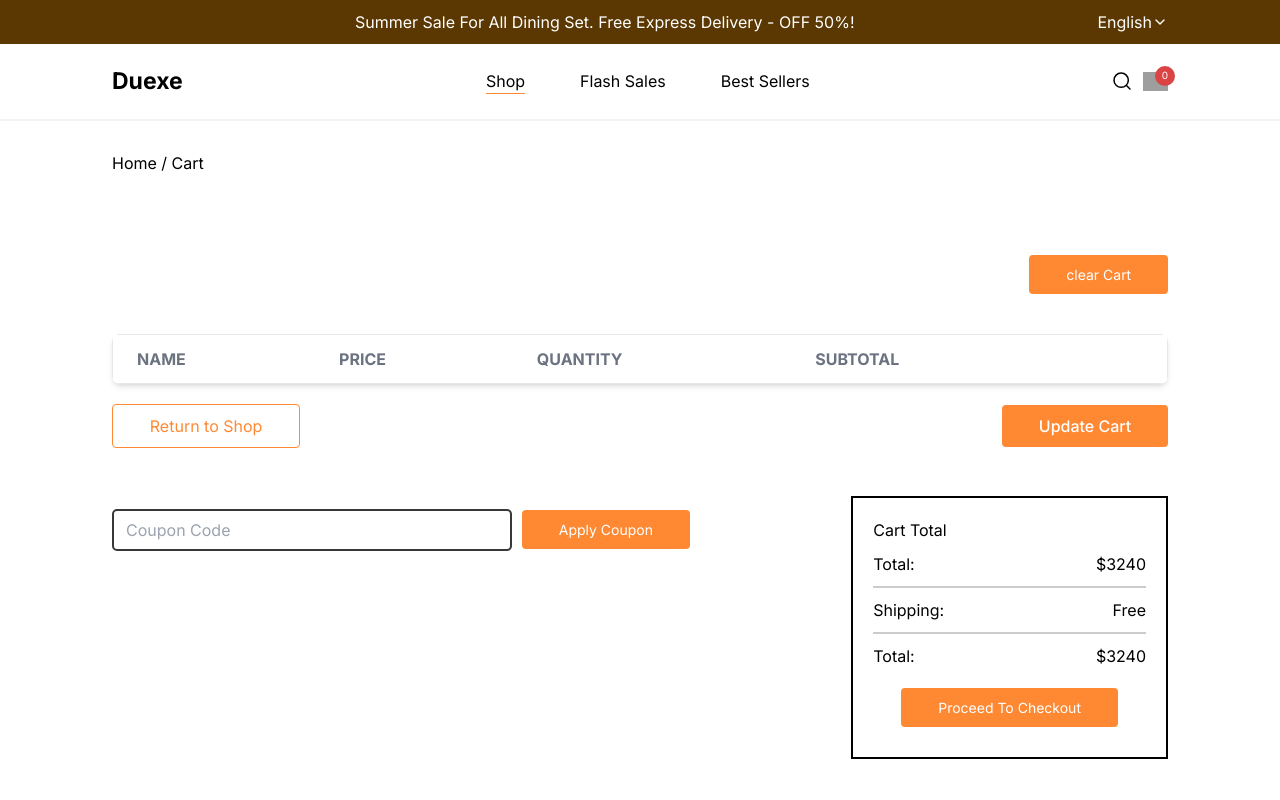
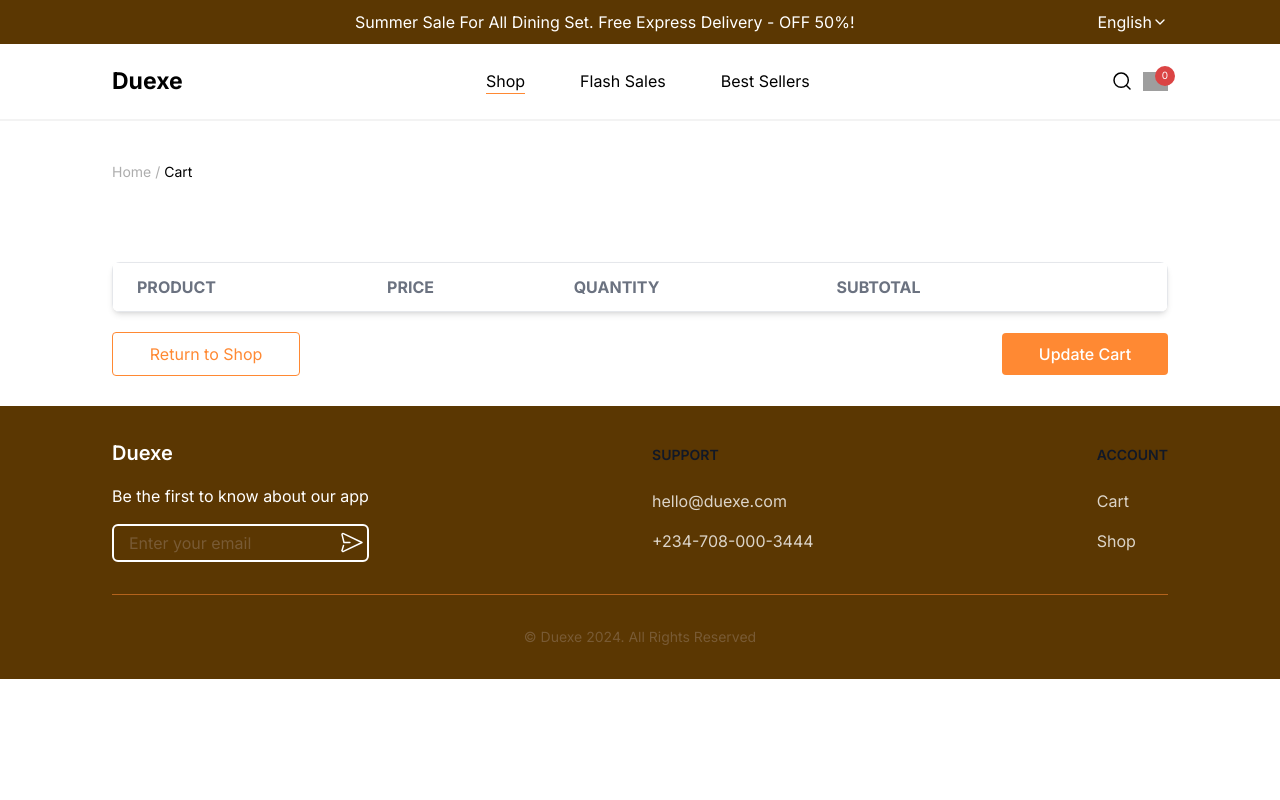
Before and after one commit to Chioma227/stage-two, a Next.js app: page /cart in a window 1280 px wide. Shown: the top 800 px of the page. Built offline with nearby package versions, Linux system fonts and the light colour scheme; grey boxes are pictures that could not be loaded.

Commit message:
displayed cart items

```diff
--- a/app/(routes)/flashsales-product/[id]/page.tsx
+++ b/app/(routes)/flashsales-product/[id]/page.tsx
@@ -12,8 +12,6 @@ import Header from "@/app/atomic/organisms/header/Header";
 import Footer from "@/app/atomic/organisms/footer/Footer";
 import Container from "@/app/atomic/atoms/container/Container";
 import { containerVariants, iconVariants } from "@/app/variant/variants";
-import SalesCard from "@/app/atomic/templates/SalesCard";
-import useProductsStore from "@/app/helper/zustand/productsStore";
 
 
 interface Product {
--- a/app/(routes)/product/[id]/page.tsx
+++ b/app/(routes)/product/[id]/page.tsx
@@ -41,6 +41,7 @@ const ProductDetail = ({ params }: { params: { id: string } }) => {
             .then((data) => {
                 if (data) {
                     setData(data);
+                    console.log(data);
 
                 } else {
                     setData(null);
@@ -69,7 +70,6 @@ const ProductDetail = ({ params }: { params: { id: string } }) => {
     if (!data) {
         return <Loader/>;
     }
-
 
     return (
         <main>
@@ -138,8 +138,8 @@ const ProductDetail = ({ params }: { params: { id: string } }) => {
                             Related Products
                         </p>
                     </div>
-                    <div className="lg:flex justify-between md:grid-cols-3 grid grid-cols-2 md:gap-[20px] gap-[10px] mt-[10px] mb-[5rem]">
-                        {/* {data.slice(1, 3).map((slug, i) => (
+                    {/* <div className="lg:flex justify-between md:grid-cols-3 grid grid-cols-2 md:gap-[20px] gap-[10px] mt-[10px] mb-[5rem]">
+                        {data[0?.slice(1, 4)?.map((slug, i) => (
                             <div key={i}>
                                 <SalesCard
                                     href="/"
@@ -151,8 +151,8 @@ const ProductDetail = ({ params }: { params: { id: string } }) => {
                                     current_price={slug.slashPrice}
                                 />
                             </div>
-                        ))} */}
-                    </div>
+                        ))}
+                    </div> */}
                 </section>
             </Container>
             <Footer />
--- a/app/atomic/pages/Cart.tsx
+++ b/app/atomic/pages/Cart.tsx
@@ -5,27 +5,32 @@ import Container from "../atoms/container/Container"
 import CartCoupon from "@/app/components/cart/CartCoupon"
 import { buttonVariants, containerVariants } from "@/app/variant/variants"
 import useCartStore from "@/app/helper/zustand/cartStore"
+import { useEffect } from "react"
 
 
 const Cart = () => {
-  const { cartItems,  removeItemFromCart, clearCart } = useCartStore()
+  const { cartItems, removeItemFromCart, clearCart } = useCartStore()
 
+  useEffect(() => {
+    console.log(cartItems);
+
+  }, [])
   return (
     <Container variant={containerVariants.WRAPPER}>
       <main>
         <div className="mt-[30px]">
-          <p>Home / Cart</p>
+        <p className="text-[#adadad] sm:text-[14px] text-[12px] sm:mt-[40px] mt-[25px] sm:mb-[40px] mb-[0px]">Home / <span className='text-black'>Cart</span></p>
         </div>
         <section className="md:mt-[5rem] sm:mt-[3rem] mt-[2rem]">
-          <div className="w-full flex items-center justify-end mb-[40px]">
-            <Button variant={buttonVariants.DEFAULT} className="text-white" onClick={clearCart}>clear Cart</Button>
-          </div>
+          {cartItems.length === 0 ? "" : <div className="w-full flex items-center justify-end mb-[40px]">
+            <button className="bg-orange text-white hover:bg[#D36506] whitespace-nowrap w-fit rounded-[4px] text-[14px]  py-[9px] sm:px-[2.3rem] px-[2rem]" onClick={clearCart}>clear Cart</button>
+          </div>}
           <section className="relative overflow-x-auto shadow-md sm:rounded-lg">
             <table className="w-full border border-collapse border-spacing-2 gap-4 text-sm text-left rtl:text-right text-gray-500 dark:text-gray-400">
               <thead className="text-xs w-full uppercase ">
                 <tr>
                   <th scope="col" className="px-6 py-3 sm:text-base text-[14px]">
-                    Name
+                    Product
                   </th>
                   <th scope="col" className="px-6 py-3 sm:text-base text-[14px]">
                     Price
@@ -48,21 +53,20 @@ const Cart = () => {
                     <tr key={i} className="bg-white border-b border-gray-200 shadow-sm mb-[40px]">
                       <td scope="row" className="px-6 flex items-center py-4 font-medium text-gray-900 whitespace-nowrap dark:text-white">
                         <div className="sm:w-[40px] w-[30px] h-[30px] sm:h-[40px]">
-                          <img src={`https://api.timbu.cloud/images/${slug.photos[2].url}`} alt={slug.name} />
+                          <img src={`https://api.timbu.cloud/images/${slug.photos[0]?.url}`} alt={slug.name} />
                         </div>
                         <p>{slug.name}</p>
                       </td>
                       <td className="px-6 py-4">
-                        <p className="sm:text-[15px] text-[11px]">{slug.name}</p>
+                        <p className="sm:text-[15px] text-[11px]">{slug.available_quantity}</p>
                       </td>
                       <td className="px-6 py-4">
-                        <p className="md:text-base sm:text-[15px] text-[11px]">{slug.name}</p>
+                        <div className="md:text-base sm:text-[15px] text-[11px]">
+                          <input type="number" className="w-[50px] border border-gray-300 rounded-md indent-1 outline-none" />
+                        </div>
                       </td>
                       <td className="px-6 py-4">
-                        $<p className="md:text-base sm:text-[15px] text-[11px]">Quantity</p>
-                      </td>
-                      <td className="px-6 py-4">
-                        <p className="md:text-base sm:text-[15px] text-[11px]">{slug.prevPrice}</p>
+                        <p className="md:text-base sm:text-[15px] text-[11px]">{slug.available_quantity}</p>
                       </td>
                       <td className="px-6 py-4 text-right">
                         <button onClick={() => removeItemFromCart(slug.id)} className="font-medium text-orange">Remove</button>
@@ -76,14 +80,16 @@ const Cart = () => {
 
           </section>
         </section>
-        <div className="mt-[20px] flex items-center justify-between">
+        <div className="mt-[20px] flex items-center justify-between mb-[30px]">
           <Link href="/">
             <Button variant={buttonVariants.OUTLINED} className="sm:text-base text-[9px]">Return to Shop</Button>
           </Link>
-          <Button className="text-white font-medium sm:text-base text-[9px]" variant={buttonVariants.DEFAULT}>Update Cart</Button>
+          <Link href="/">
+            <Button className="text-white font-medium sm:text-base text-[9px]" variant={buttonVariants.DEFAULT}>Update Cart</Button>
+          </Link>
         </div>
       </main>
-      <CartCoupon />
+      {cartItems.length === 0 ? '' : <CartCoupon />}
     </Container>
   )
 }
--- a/app/atomic/templates/SalesCard.tsx
+++ b/app/atomic/templates/SalesCard.tsx
@@ -37,10 +37,14 @@ const SalesCard = ({ imgSrc, href, prodName, available_quantity, current_price,
     const hadleAddToCart = () => {
         addItemToCart({
             ...product,
-            prevPrice: "",
+            prevPrice: product.available_quantity,
             slashPrice: "",
-            photos: "",
+            photos: product.photos,
+            available_quantity: product.available_quantity
         })
+        if (isAdded) {
+            alert('Item added to cart')
+        }
         setTimeout(() => setIsAdded(false), 2000);
     }
 
--- a/app/components/overview/BSProducts.tsx
+++ b/app/components/overview/BSProducts.tsx
@@ -24,7 +24,7 @@ const BSProducts = () => {
         slider.scrollLeft = slider.scrollLeft + 300;
     };
 
-    const { products,  fetchProducts, isLoading, error } = useProductsStore();
+    const { products,  fetchProducts} = useProductsStore();
     useEffect(() => {
         fetchProducts();
     }, [fetchProducts]);
--- a/app/components/overview/flashSales/FlashSales.tsx
+++ b/app/components/overview/flashSales/FlashSales.tsx
@@ -1,6 +1,5 @@
 "use client"
 import Countdown from './Countdown'
-import { salesData } from '../../../helper/data';
 import Icon from '@/app/atomic/atoms/icon/Icon';
 import { buttonVariants, iconVariants } from '@/app/variant/variants';
 import SalesCard from '@/app/atomic/templates/SalesCard';
@@ -27,7 +26,7 @@ const FlashSales = () => {
     slider.scrollLeft = slider.scrollLeft + 300;
   };
 
-    const { products,  fetchProducts, isLoading, error } = useProductsStore();
+    const { products,  fetchProducts } = useProductsStore();
     useEffect(() => {
         fetchProducts();
     }, [fetchProducts]);
--- a/app/helper/zustand/cartStore.ts
+++ b/app/helper/zustand/cartStore.ts
@@ -2,6 +2,7 @@ import  create  from "zustand";
 
 
 interface CartItem {
+  available_quantity: number | string;
   photos: any;
   id: number;
   image: string;
@@ -32,6 +33,7 @@ const useCartStore = create<CartState>((set) => ({
       cartItems: [...state.cartItems, newItem],
       isAdded: true,
     }));
+
   },
   setIsAdded: (isAdded: boolean) => set({ isAdded: isAdded }),
   removeItemFromCart: (itemId: number) => {
--- a/app/helper/zustand/productsStore.ts
+++ b/app/helper/zustand/productsStore.ts
@@ -41,7 +41,6 @@ const useProductsStore = create<ProductsState>((set) => ({
       .then((response) => response.json())
       .then((data) => {
         set({ products: data.items });
-        console.log(data.items);
       });
   },
 
```
Also changed, not shown: app/components/checkout/CheckoutForm.tsx (+8 -8 lines).
